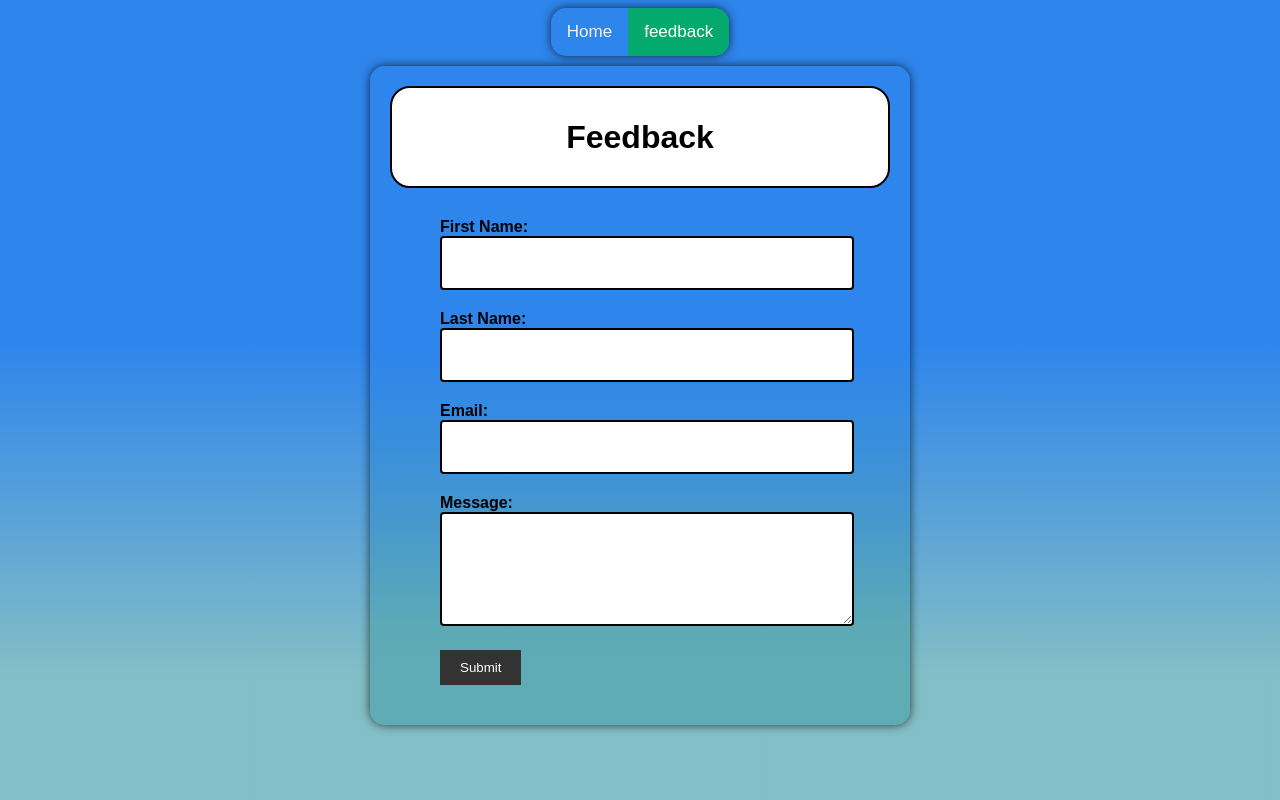
After one commit to JasonPham02/WeatherApp-project, a Flask app: page /feedback in a window 1280 px wide. The commit adds this page. Run offline with Flask 3, Linux system fonts and the light colour scheme.

Commit message:
adding feedbackpage and formfeedbackjs, feedbackform css.

```diff
--- a/app.py
+++ b/app.py
@@ -1,7 +1,8 @@
 from flask import Flask, render_template, send_from_directory, request
 import requests
+import sqlite3
 
-app = Flask(__name__)
+app = Flask(__name__, static_folder='static')
 
 # Ensure templates are auto-reloaded
 app.config["TEMPLATES_AUTO_RELOAD"] = True
@@ -20,6 +21,10 @@ def after_request(response):
 def weather():
     return render_template("index.html")
 
+@app.route("/feedback")
+def feedback():
+    return render_template("feedback.html")
+
 
 @app.route('/static/<path:path>')
 def serve_static(path):
--- a/static/chartgp.js
+++ b/static/chartgp.js
@@ -32,7 +32,7 @@ toggleInputCHART.addEventListener("change", function(){
     wrapperMain.style.background = 'white';
 
     if (window.innerWidth >= 576){
-        document.body.style.marginTop = "50px"
+        document.body.style.marginTop = "0px"
         wrapperMain.style.minWidth = "700px"
     }
 
@@ -51,7 +51,7 @@ toggleInputCHART.addEventListener("change", function(){
 
  function handleToggleInputUNCHECKED() {
     if (window.innerWidth >= 576){
-        document.body.style.marginTop = "100px"
+        document.body.style.marginTop = "0px"
         wrapperMain.style.minWidth = "500px"
     }
     chartContainer.style.display = 'none';
--- /dev/null
+++ b/static/feedbackform.css
@@ -0,0 +1,66 @@
+#feedback-form {
+    width: 400px;
+    margin: 0 auto;
+  }
+
+  .text-box{
+    width: 100%;
+    height: 40px;
+    padding: 5px;
+    font-size: 16px;
+    border-radius: 4px;
+    border: 2px solid black;
+  }
+
+  .form-group {
+    margin-bottom: 20px;
+  }
+
+  #message{
+    height: 100px;
+   }
+
+  label {
+    display: block;
+    font-weight: bold;
+  }
+
+  input,
+  textarea {
+    width: 100%;
+    padding: 10px;
+  }
+
+  button[type="submit"] {
+    background-color: #333;
+    color: #fff;
+    padding: 10px 20px;
+    border: none;
+    cursor: pointer;
+  }
+
+  /* Media query for mobile devices */
+  @media (max-width: 600px) {
+    #feedback-form {
+        width: 300px;
+        padding: 20px;
+    }
+
+    .text-box{
+        width: 100%;
+        max-width: 300px;
+        height: 40px;
+        padding: 5px;
+        font-size: 16px;
+        border-radius: 4px;
+        border: 2px solid black;
+    }
+
+    #message{
+        height: 100px;
+    }
+
+    button[type="submit"] {
+      padding: 8px 16px;
+    }
+  }
--- /dev/null
+++ b/static/formfeedback.js
@@ -0,0 +1,18 @@
+document.getElementById('feedback-form').addEventListener('submit', function (event) {
+    event.preventDefault(); // Prevent form submission
+
+    // Get form data
+    var name = document.getElementById('name').value;
+    var email = document.getElementById('email').value;
+    var message = document.getElementById('message').value;
+
+    // Perform validation or further processing
+
+    // Clear form fields
+    document.getElementById('name').value = '';
+    document.getElementById('email').value = '';
+    document.getElementById('message').value = '';
+
+    // Display confirmation message or take any other action
+    alert('Thank you for your feedback!');
+  });
--- a/static/style.css
+++ b/static/style.css
@@ -2,7 +2,6 @@
 html{
   height: 100%;
   font-size: 16px;
-  background-color: white;
 }
 
 body {
@@ -11,11 +10,38 @@ body {
   align-items: center;
   justify-content: center;
   flex-direction: column;
-  margin-top: 30px;
+
+}
+/* NAV BAR */
+.topnav {
+  overflow: hidden;
+  margin-bottom: 10px;
+  border-radius: 15px;
+  box-shadow: 0px 0px 10px rgba(0, 0, 0, 0.7);
+  background: linear-gradient(180deg, #2E85EC 42.69%, rgba(82, 165, 175, 0.72) 84.14%);
 }
 
+.topnav a {
+  float: left;
+  color: #f2f2f2;
+  text-align: center;
+  padding: 14px 16px;
+  text-decoration: none;
+  font-size: 17px;
+}
+
+.topnav a:hover {
+  background-color: #ddd;
+  color: black;
+}
+
+.topnav a.active {
+  background-color: #04AA6D;
+  color: white;
+}
+/* NAV BAR */
+
 .wrapper_main {
-  max-width: 550px;
   margin: 0 auto;
   padding: 20px;
   border-radius: 15px;
@@ -163,7 +189,7 @@ body {
   padding: 10px;
   color: #000;
   font-size: 15px;
-  margin-top: 10px;
+
   text-align: center;
 }
 
@@ -193,7 +219,10 @@ body {
   }
 
   body{
-    margin-top: 100px;
+
+  }
+  .topnav{
+    background: none;
   }
 
   h1 {
@@ -215,6 +244,8 @@ body {
     border: 2px solid black;
   }
 
+
+
   #fetchBtn {
     width: 100%;
     max-width: 150px;
--- /dev/null
+++ b/templates/feedback.html
@@ -0,0 +1,54 @@
+<!DOCTYPE html>
+<html>
+<head>
+  <title>Weather App</title>
+  <link rel="stylesheet" type="text/css" href="{{ url_for('static', filename='style.css') }}">
+  <link rel="stylesheet" type="text/css" href="{{ url_for('static', filename='feedbackform.css') }}">
+
+    <meta name="viewport" content="width=device-width,initial-scale=1" />
+</head>
+
+<body>
+
+  <div class="topnav">
+    <a href="/">Home</a>
+    <a class="active" href="/feedback">feedback</a>
+  </div>
+
+
+<div class="wrapper_main">
+
+    <div id="head-container">
+      <div id="firsth1">
+        <h1>Feedback</h1>
+      </div>
+    </div>
+
+    <div class="input-container">
+      <form id="feedback-form">
+        <div class="form-group">
+          <label for="first-name">First Name:</label>
+          <input type="text" class="text-box" id="first-name" name="first-name" required>
+        </div>
+        <div class="form-group">
+          <label for="last-name">Last Name:</label>
+          <input type="text" class="text-box" id="last-name" name="last-name" required>
+        </div>
+        <div class="form-group">
+          <label for="email">Email:</label>
+          <input type="email" class="text-box" id="email" name="email" required>
+        </div>
+        <div class="form-group">
+          <label for="message">Message:</label>
+          <textarea id="message" class="text-box" name="message" required></textarea>
+        </div>
+        <button type="submit">Submit</button>
+      </form>
+  </div>
+
+
+
+</div>
+    <script src="{{ url_for('static', filename='formfeedback.js') }}"></script>
+</body>
+</html>
```
Also changed, not shown: templates/index.html (+31 -6 lines), WeatherApp.db (added), weather_api.py (deleted).
